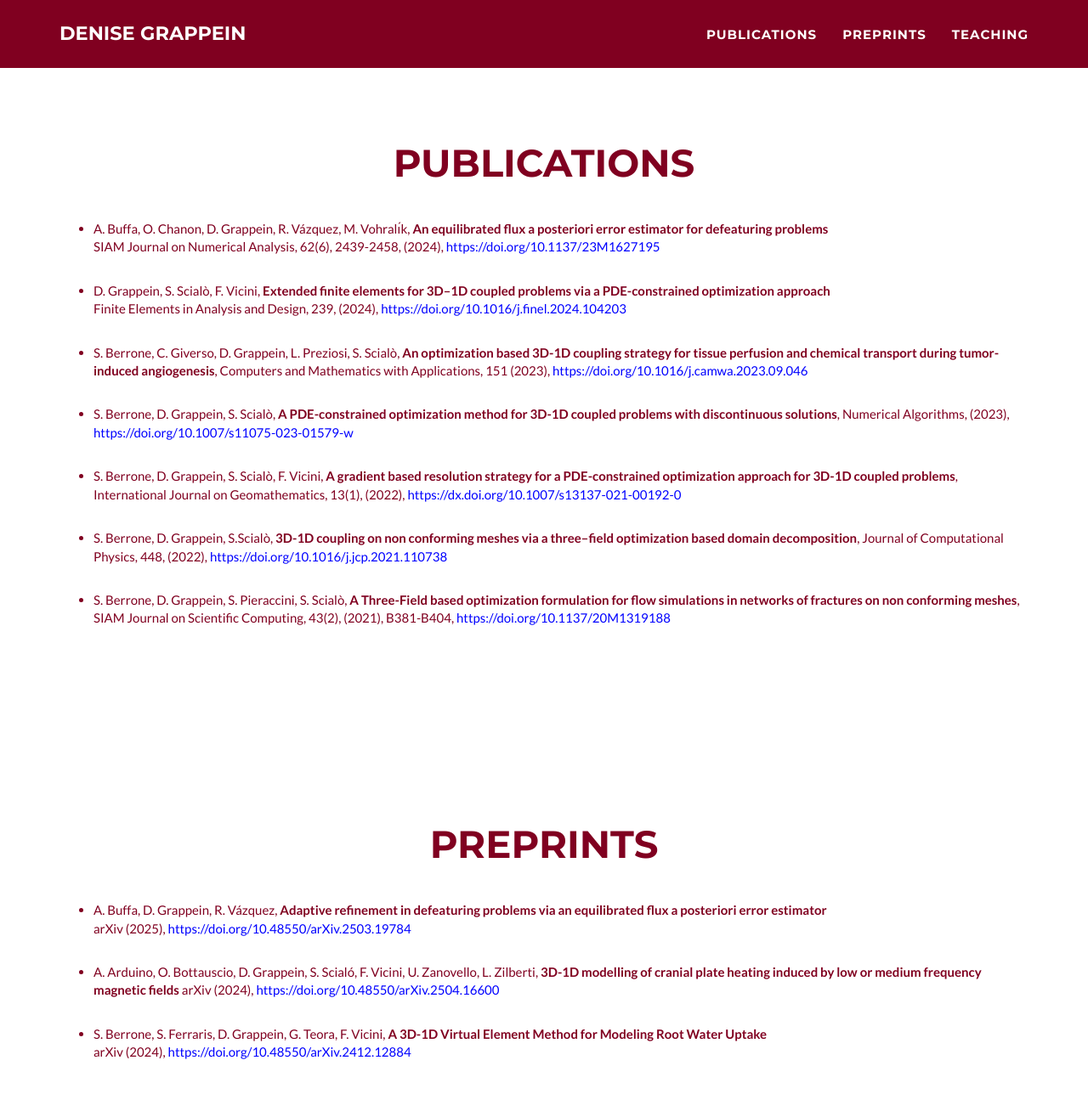
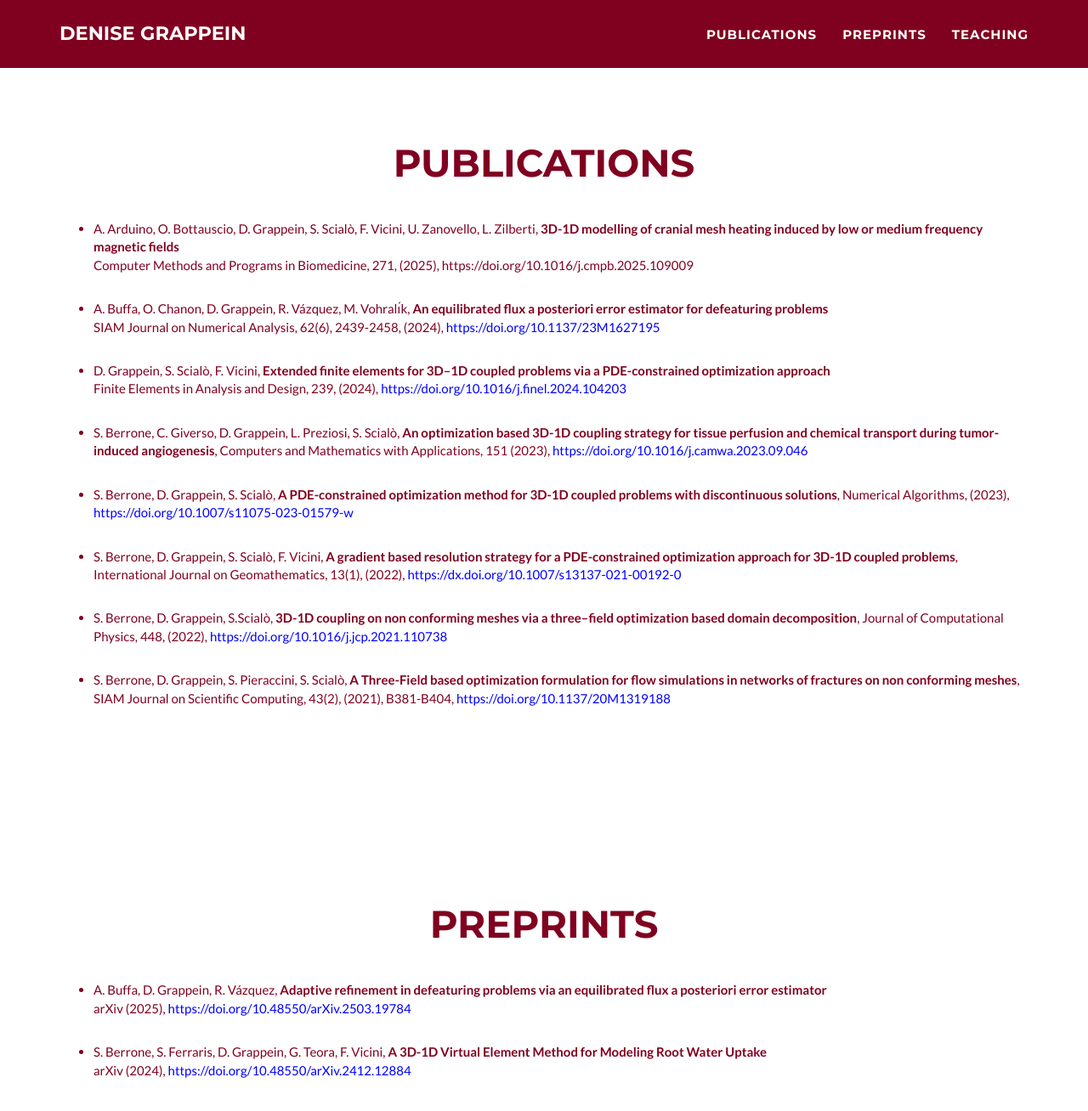
Before and after one commit to dgrappein/dgrappein.github.io, a Jekyll site: the page built from _posts/2025-05-06-Coupled2025.markdown, in a window 1280 px wide and 1400 px high, scrolled down 888 px. Shown: the top 1308 px of the window at 85% size. Built offline with Jekyll 4.4.1, drawn with Linux system fonts in a browser that asks for light colours.

Commit message:
updated publications

```diff
--- a/_includes/preprints.html
+++ b/_includes/preprints.html
@@ -8,8 +8,6 @@
        <ul class="publication-list">
         <li>A. Buffa, D. Grappein, R. Vázquez, <strong>Adaptive refinement in defeaturing
             problems via an equilibrated flux a posteriori error estimator</strong><br> arXiv (2025), <a href="https://doi.org/10.48550/arXiv.2503.19784">https://doi.org/10.48550/arXiv.2503.19784</a></li>
-            <li>A. Arduino, O. Bottauscio, D. Grappein, S. Scialó, F. Vicini, U. Zanovello, L. Zilberti, <strong>3D-1D modelling of cranial plate heating
-                    induced by low or medium frequency magnetic fields</strong> arXiv (2024), <a href="https://doi.org/10.48550/arXiv.2504.16600">https://doi.org/10.48550/arXiv.2504.16600</a></li>
             <li>S. Berrone, S. Ferraris, D. Grappein, G. Teora, F. Vicini, <strong>A 3D-1D
             Virtual Element Method for Modeling Root Water Uptake</strong><br> arXiv (2024), <a href="https://doi.org/10.48550/arXiv.2412.12884">https://doi.org/10.48550/arXiv.2412.12884</a></li>
             <!-- Add more publications here -->
--- a/_includes/publications.html
+++ b/_includes/publications.html
@@ -6,6 +6,7 @@
          <h2 class="text-center">Publications</h2> <!-- Title for the Publications section, centered -->
 	<br><br>
 	 <ul class="publication-list">
+		 <li>A. Arduino, O. Bottauscio, D. Grappein, S. Scialò, F. Vicini, U. Zanovello, L. Zilberti, <strong>3D-1D modelling of cranial mesh heating induced by low or medium frequency magnetic fields</strong><br> Computer Methods and Programs in Biomedicine, 271, (2025), <aref="https://doi.org/10.1016/j.cmpb.2025.109009">https://doi.org/10.1016/j.cmpb.2025.109009</aref></li>
 		 <li>A. Buffa, O. Chanon, D. Grappein, R. Vázquez, M. Vohralı́k, <strong>An equilibrated flux a posteriori error estimator for defeaturing problems</strong><br> SIAM Journal on Numerical Analysis, 62(6), 2439-2458, (2024), <a href="https://doi.org/10.1137/23M1627195">https://doi.org/10.1137/23M1627195</a></li>
 		 <li>D. Grappein, S. Scialò, F. Vicini, <strong>Extended finite elements for 3D–1D coupled problems via a PDE-constrained optimization approach</strong><br> Finite Elements in Analysis and Design, 239, (2024), <a href="https://doi.org/10.1016/j.finel.2024.104203">https://doi.org/10.1016/j.finel.2024.104203</a></li>
       <li>S. Berrone, C. Giverso, D. Grappein, L. Preziosi, S. Scialò, <strong>An optimization based 3D-1D coupling strategy for tissue perfusion and chemical transport during tumor-induced angiogenesis</strong>, Computers and Mathematics with Applications, 151 (2023), <a href="https://doi.org/10.1016/j.camwa.2023.09.046">https://doi.org/10.1016/j.camwa.2023.09.046</a></li>
```
